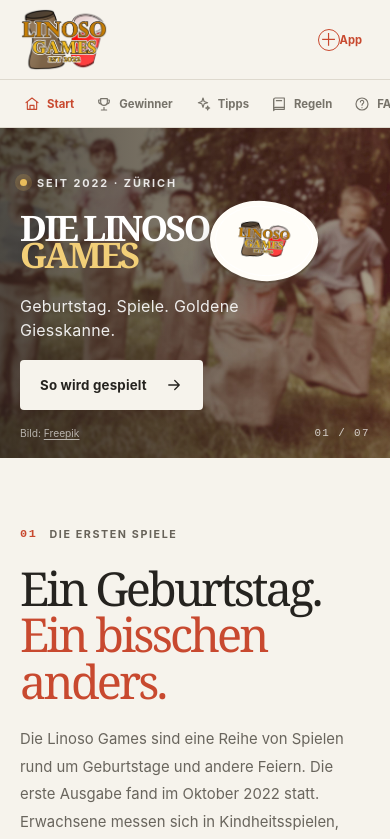
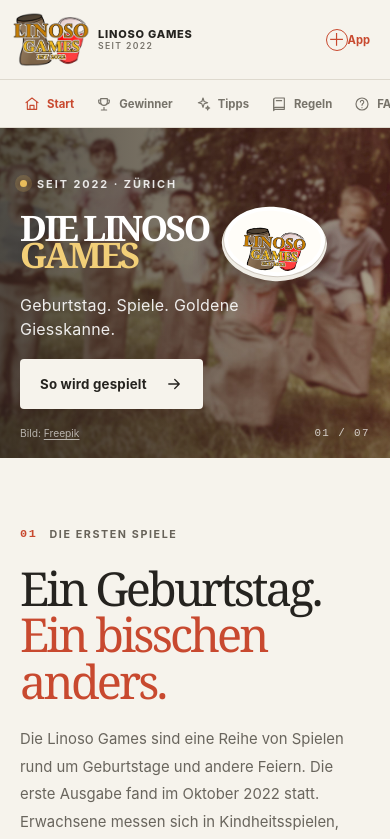
Before and after one commit to Heimatbrot/linosogames, a React (Vite) app: page / in a window 390 px wide. Shown: the top 839 px of the page. Built offline with nearby package versions, Linux system fonts and the light colour scheme.

Commit message:
Show mobile brand name and fill logo sticker

```diff
--- a/src/App.jsx
+++ b/src/App.jsx
@@ -27,7 +27,7 @@ function Header({ route, standalone, onInstall }) {
       <header className="site-header">
         <a className="brand" href="#/home" aria-label="Linosogames – Startseite">
           <img className="brand-mark" src={brandLogo} alt="" />
-          <span className="brand-name">Linosogames<span>seit 2022</span></span>
+          <span className="brand-name">LINOSO GAMES<span>seit 2022</span></span>
         </a>
         <nav className="desktop-nav" aria-label="Hauptnavigation">
           {navigation.map((item) => <a key={item.id} className={route === item.id ? 'active' : ''} href={`#/${item.id}`}>{item.label}</a>)}
@@ -65,7 +65,7 @@ function HomePage() {
           <p className="hero-kicker"><span /> Seit 2022 · Zürich</p>
           <div className="home-hero-title-row">
             <h1>Die Linoso<br /><em>Games</em></h1>
-            <img className="home-hero-logo" src={animatedLogo} alt="Animiertes Linosogames-Logo" />
+            <span className="home-hero-sticker"><img className="home-hero-logo" src={animatedLogo} alt="Animiertes Linosogames-Logo" /></span>
           </div>
           <p className="hero-subtitle">Geburtstag. Spiele. Goldene Giesskanne.</p>
           <a className="button button-light" href="#/rules">So wird gespielt <Icon name="arrow" size={18} /></a>
--- a/src/styles.css
+++ b/src/styles.css
@@ -48,7 +48,8 @@ img { max-width: 100%; }
 .hero-photo { background-image: linear-gradient(90deg, rgba(28, 26, 23, .68), rgba(34, 29, 25, .18) 75%), var(--hero-photo); }
 .hero-photo-inner { width: min(100% - 64px, 1100px); margin: 0 auto; padding-block: 60px; }
 .home-hero-title-row { display: flex; align-items: center; gap: clamp(24px, 5vw, 70px); }
-.home-hero-logo { display: block; flex: 0 0 auto; width: clamp(180px, 20vw, 240px); height: auto; padding: 12px; border: 1px solid rgba(255,255,255,.95); border-radius: 47% 53% 49% 51% / 51% 45% 55% 49%; background: #fffdf8; box-shadow: 0 0 0 5px #fffdf8, 0 1px 0 6px rgba(62,47,27,.22), 0 14px 28px rgba(22,18,14,.32); transform: rotate(4deg); }
+.home-hero-sticker { display: grid; flex: 0 0 auto; width: clamp(180px, 20vw, 240px); aspect-ratio: 1.47; place-items: center; overflow: hidden; padding: 5px; border: 5px solid #fff; border-radius: 47% 53% 49% 51% / 51% 45% 55% 49%; background: #fffdf8; box-shadow: 0 0 0 1px rgba(62,47,27,.18), 0 3px 0 2px rgba(248,246,239,.95), 0 15px 25px rgba(22,18,14,.34); transform: rotate(4deg); }
+.home-hero-logo { display: block; width: 125%; max-width: none; height: auto; }
 .hero-kicker { display: flex; align-items: center; gap: 10px; margin: 0 0 20px; color: rgba(255,255,255,.87); font-size: .68rem; font-weight: 700; letter-spacing: .18em; text-transform: uppercase; }
 .hero-kicker > span { width: 7px; height: 7px; border-radius: 50%; background: var(--gold); box-shadow: 0 0 0 5px rgba(233,189,91,.18); }
 .hero-photo h1, .trophy-hero h1 { margin: 0; font-family: Georgia, "Times New Roman", serif; font-size: clamp(4rem, 9.5vw, 8.4rem); font-weight: 700; letter-spacing: -.07em; line-height: .78; text-transform: uppercase; }
@@ -230,9 +231,11 @@ img { max-width: 100%; }
 }
 
 @media (max-width: 760px) {
-  .site-header { width: 100%; min-height: 80px; padding-inline: 20px; }
+  .site-header { width: 100%; min-height: 80px; padding-inline: 12px; gap: 12px; }
   .brand { min-width: 0; gap: 8px; }
-  .brand-mark { flex-basis: 88px; width: 88px; height: 63px; }
+  .brand-mark { flex-basis: 78px; width: 78px; height: 56px; }
+  .brand-name { display: flex; flex-direction: column; gap: 2px; font-size: .69rem; font-weight: 800; letter-spacing: .07em; line-height: 1; text-transform: uppercase; white-space: nowrap; }
+  .brand-name span { font-size: .54rem; }
   .install-link { gap: 0; padding: 8px; }
   .install-link span:last-child { display: inline; font-size: 0; }
   .install-link span:last-child::after { content: "App"; font-size: .7rem; }
@@ -249,9 +252,10 @@ img { max-width: 100%; }
   .hero-photo-inner, .trophy-hero > div { width: calc(100% - 40px); padding-block: 44px; }
   .hero-kicker { margin-bottom: 16px; }
   .hero-photo h1, .trophy-hero h1 { font-size: clamp(3rem, 14.5vw, 4.5rem); }
-  .home-hero-title-row { gap: 6px; }
+  .home-hero-title-row { gap: clamp(13px, 4vw, 20px); }
   .hero-photo h1 { flex: 0 1 auto; font-size: clamp(1.85rem, 9vw, 3rem); }
-  .home-hero-logo { width: clamp(76px, 25vw, 100px); padding: 5px; }
+  .home-hero-sticker { width: clamp(88px, 26vw, 104px); border-width: 4px; }
+  .home-hero-logo { width: 125%; }
   .participant-stats { margin-top: 60px; padding-top: 34px; }
   .participant-stats-heading { align-items: stretch; flex-direction: column; gap: 18px; }
   .participant-search { flex-basis: auto; }
```
